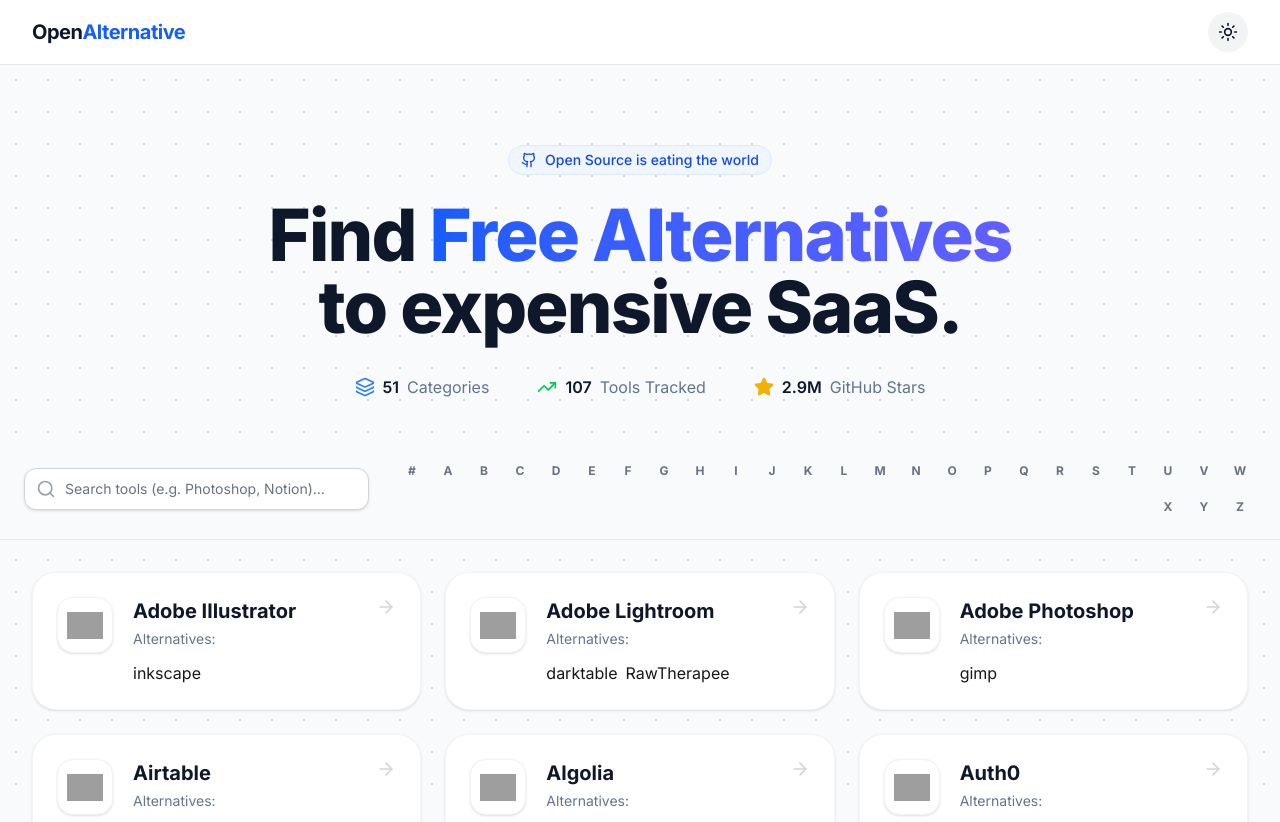
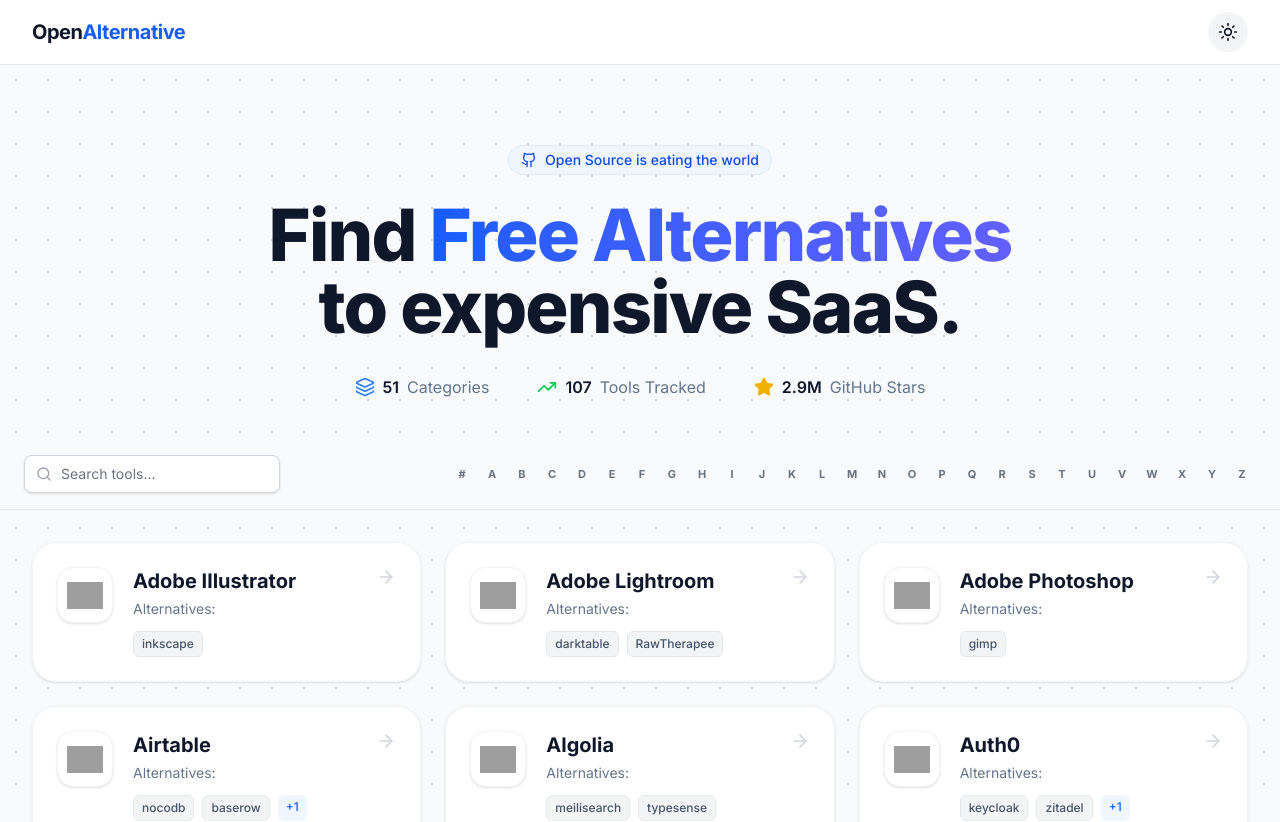
Before and after one commit to MRiazIsr/open-switcher, a Next.js app: page / in a window 1280 px wide. Shown: the top 822 px of the page. Built offline with nearby package versions, Linux system fonts and the light colour scheme; grey boxes are pictures that could not be loaded.

Commit message:
Fix Search

```diff
--- a/components/catalog.tsx
+++ b/components/catalog.tsx
@@ -4,7 +4,7 @@
 import Link from "next/link";
 import { ArrowRight, Search } from "lucide-react";
 import { BrandIcon } from "@/components/brand-icon";
-import { VpnCard } from "@/components/vpn-card"; // <-- Ваша реклама
+import { VpnCard } from "@/components/vpn-card";
 
 interface Repo {
     name: string;
@@ -21,23 +21,20 @@
     const [search, setSearch] = useState("");
     const [activeLetter, setActiveLetter] = useState<string | null>(null);
 
-    // Алфавит для фильтра
     const alphabet = "#ABCDEFGHIJKLMNOPQRSTUVWXYZ".split("");
 
-    // Фильтрация
     const filteredCategories = useMemo(() => {
         let result = categories;
 
-        // 1. Поиск по тексту
         if (search) {
             const q = search.toLowerCase();
             result = result.filter(
                 (c) =>
                     c.saas_name.toLowerCase().includes(q) ||
-                    (c.alternatives || []).some((alt) => alt.name.toLowerCase().includes(q))            );
+                    (c.alternatives || []).some((alt) => alt.name.toLowerCase().includes(q))
+            );
         }
 
-        // 2. Фильтр по букве (если нажат)
         if (activeLetter) {
             if (activeLetter === "#") {
                 result = result.filter((c) => /^\d/.test(c.saas_name));
@@ -48,11 +45,9 @@
             }
         }
 
-        // Сортировка по алфавиту для удобства
         return result.sort((a, b) => a.saas_name.localeCompare(b.saas_name));
     }, [categories, search, activeLetter]);
 
-    // Сброс буквы при поиске
     const handleSearch = (e: React.ChangeEvent<HTMLInputElement>) => {
         setSearch(e.target.value);
         setActiveLetter(null);
@@ -65,30 +60,31 @@
                 <div className="max-w-7xl mx-auto px-4 sm:px-6">
                     <div className="flex flex-col md:flex-row gap-4 items-center justify-between">
 
-                        {/* Поле поиска */}
-                        <div className="relative w-full md:w-96">
+                        {/* 1. Поиск стал компактнее (md:w-64 вместо w-96) */}
+                        <div className="relative w-full md:w-64 shrink-0">
                             <div className="absolute inset-y-0 left-0 pl-3 flex items-center pointer-events-none">
-                                <Search className="h-5 w-5 text-gray-400" />
+                                <Search className="h-4 w-4 text-gray-400" />
                             </div>
                             <input
                                 type="text"
-                                placeholder="Search tools (e.g. Photoshop, Notion)..."
+                                placeholder="Search tools..."
                                 value={search}
                                 onChange={handleSearch}
-                                className="block w-full pl-10 pr-3 py-2.5 border border-gray-300 dark:border-slate-700 rounded-xl leading-5 bg-white dark:bg-slate-900 text-gray-900 dark:text-white placeholder-gray-500 focus:outline-none focus:ring-2 focus:ring-blue-500 focus:border-blue-500 sm:text-sm transition-all shadow-sm"
+                                className="block w-full pl-9 pr-3 py-2 border border-gray-300 dark:border-slate-700 rounded-lg leading-5 bg-white dark:bg-slate-900 text-gray-900 dark:text-white placeholder-gray-500 focus:outline-none focus:ring-2 focus:ring-blue-500 focus:border-blue-500 text-sm transition-all shadow-sm"
                             />
                         </div>
 
-                        {/* Алфавит (на десктопе) */}
-                        <div className="hidden md:flex flex-wrap justify-end gap-1">
+                        {/* 2. Алфавит теперь в одну строку (flex-nowrap) и с прокруткой на узких экранах */}
+                        <div className="hidden md:flex flex-nowrap items-center gap-0.5 overflow-x-auto no-scrollbar max-w-full">
                             {alphabet.map((letter) => (
                                 <button
                                     key={letter}
                                     onClick={() => setActiveLetter(activeLetter === letter ? null : letter)}
-                                    className={`w-8 h-8 flex items-center justify-center rounded-lg text-xs font-bold transition-all ${
+                                    // 3. Кнопки стали меньше (w-7 h-7 и шрифт поменьше)
+                                    className={`shrink-0 w-7 h-7 flex items-center justify-center rounded-md text-[11px] font-bold transition-all ${
                                         activeLetter === letter
-                                            ? "bg-blue-600 text-white shadow-md scale-110"
-                                            : "text-gray-500 hover:bg-gray-200 dark:hover:bg-slate-800"
+                                            ? "bg-blue-600 text-white shadow-md scale-105"
+                                            : "text-gray-500 dark:text-gray-400 hover:bg-gray-200 dark:hover:bg-slate-800"
                                     }`}
                                 >
                                     {letter}
@@ -104,7 +100,7 @@
 
                 {filteredCategories.length === 0 && (
                     <div className="text-center py-20">
-                        <p className="text-xl text-gray-500">No alternatives found for &#34;{search}&#34;.</p>
+                        <p className="text-xl text-gray-500">No alternatives found for "{search}".</p>
                         <button onClick={() => {setSearch(''); setActiveLetter(null)}} className="mt-4 text-blue-600 hover:underline">Clear filters</button>
                     </div>
                 )}
@@ -113,8 +109,7 @@
                     {filteredCategories.map((cat, index) => (
                         <React.Fragment key={cat.slug}>
 
-                            {/* --- ЛОГИКА РЕКЛАМЫ --- */}
-                            {/* Вставляем рекламу после каждого 10-го элемента (9, 19, 29...) */}
+                            {/* Реклама каждые 10 карточек */}
                             {(index > 0 && (index + 1) % 10 === 0) && (
                                 <VpnCard variant="home" />
                             )}
@@ -143,16 +138,14 @@
 
                                     <div className="flex flex-wrap gap-2">
                                         {(cat.alternatives || []).slice(0, 2).map((alt, i) => (
-                                            <span key={i} className="...">
-                       {alt.name}
-                     </span>
+                                            <span key={i} className="text-xs font-medium px-2 py-1 rounded-md bg-gray-100 dark:bg-slate-800 text-slate-600 dark:text-slate-300 border border-gray-200 dark:border-slate-700">
+                         {alt.name}
+                       </span>
                                         ))}
-
-                                        {/* И проверка длины */}
                                         {(cat.alternatives?.length || 0) > 2 && (
-                                            <span className="...">
-                      +{(cat.alternatives?.length || 0) - 2}
-                    </span>
+                                            <span className="text-xs font-medium px-2 py-1 rounded-md bg-blue-50 dark:bg-blue-900/30 text-blue-600 dark:text-blue-300">
+                        +{(cat.alternatives?.length || 0) - 2}
+                      </span>
                                         )}
                                     </div>
                                 </div>
```
